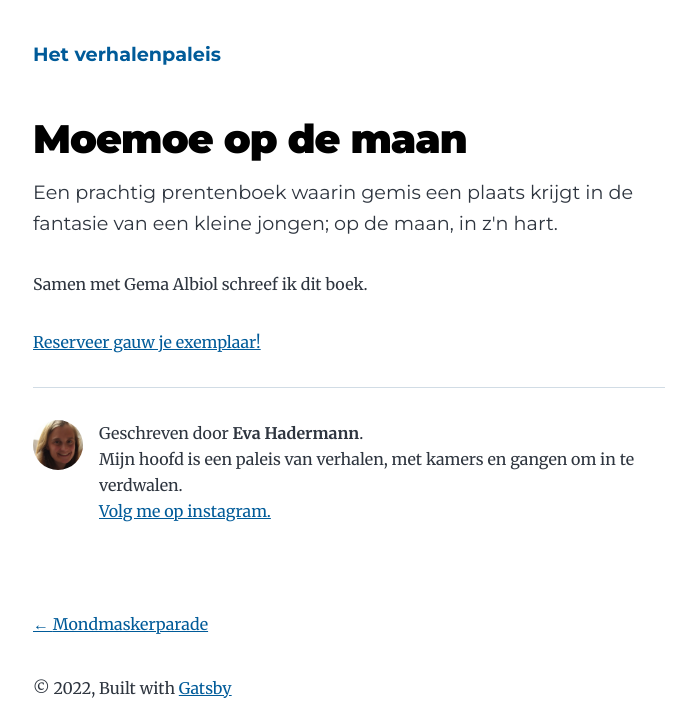
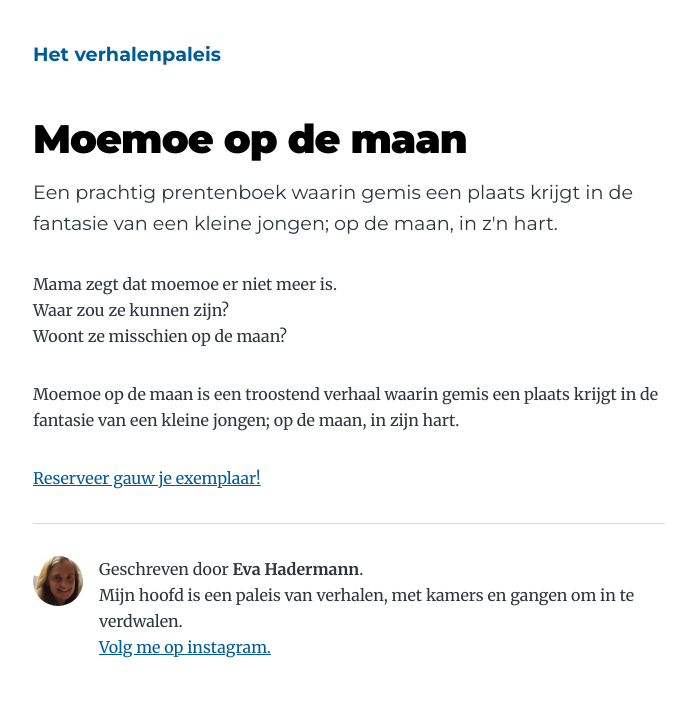
Before and after one commit to niespiet/verhalenpaleis, a Gatsby site: page /moemoe-op-de-maan/ in a window 1280 px wide. Shown: the top 702 px of the page, without its empty margins (291-987 px from the left). Built offline with nearby package versions, Linux system fonts and the light colour scheme; Gatsby itself is replaced by a stand-in of ours.

Commit message:
Update text moemoe

```diff
--- a/content/blog/moemoe-op-de-maan/index.md
+++ b/content/blog/moemoe-op-de-maan/index.md
@@ -4,6 +4,10 @@ date: "2022-12-06"
 description: "Een prachtig prentenboek waarin gemis een plaats krijgt in de fantasie van een kleine jongen; op de maan, in z'n hart."
 ---
 
-Samen met Gema Albiol schreef ik dit boek.
+Mama zegt dat moemoe er niet meer is.</br>
+Waar zou ze kunnen zijn?</br>
+Woont ze misschien op de maan?
+
+Moemoe op de maan is een troostend verhaal waarin gemis een plaats krijgt in de fantasie van een kleine jongen; op de maan, in zijn hart.
 
 [Reserveer gauw je exemplaar!](https://forms.gle/s4RE5R7ETrmTXaW36)
```
